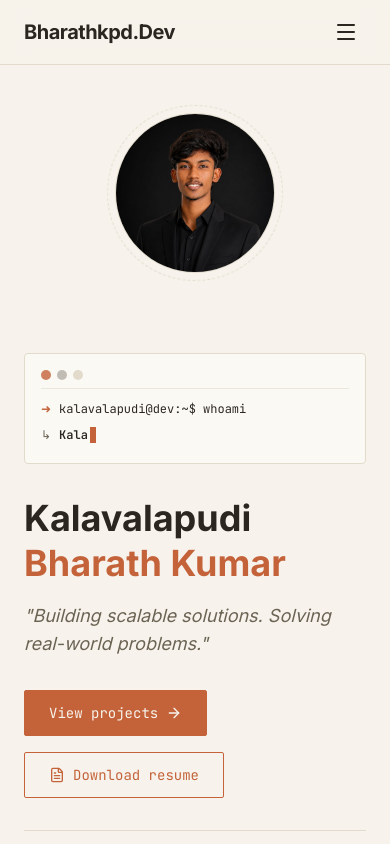
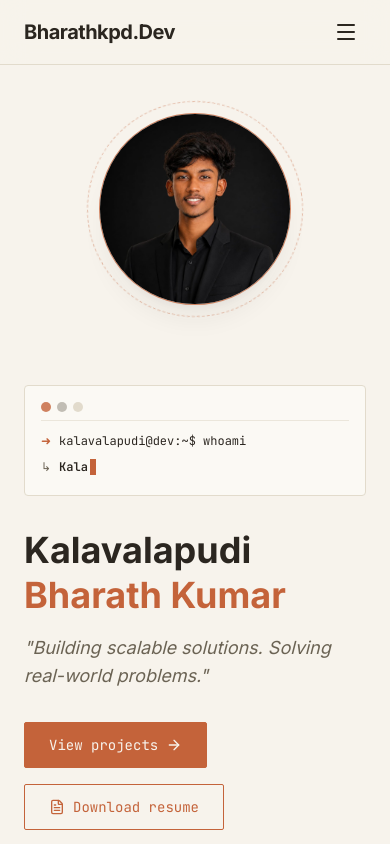
Before and after one commit to bharathkpd/bharathkpd-portifolio, a React (Vite) app: page / in a window 390 px wide. Shown: the top 844 px of the page. Built offline with nearby package versions, Linux system fonts and the light colour scheme.

Commit message:
Highlight profile photo with terracotta borders and shadow glow on mobile view

```diff
--- a/src/components/Hero.tsx
+++ b/src/components/Hero.tsx
@@ -237,10 +237,10 @@ export function Hero() {
           <Reveal delay={300} direction="none">
             <div className="relative group">
               {/* Outer decorative line circle */}
-              <div className="absolute -inset-2 rounded-full border border-dashed border-beige group-hover:border-terracotta transition-colors duration-500 animate-spin-slow pointer-events-none" />
+              <div className="absolute -inset-3 rounded-full border border-dashed border-terracotta/40 group-hover:border-terracotta transition-colors duration-500 animate-spin-slow pointer-events-none" />
 
               {/* Image Frame */}
-              <div className="w-40 h-40 sm:w-64 sm:h-64 lg:w-80 lg:h-80 rounded-full border-[0.5px] border-beige overflow-hidden transition-all duration-750 ease-in-out bg-cream flex items-center justify-center">
+              <div className="w-48 h-48 sm:w-64 sm:h-64 lg:w-80 lg:h-80 rounded-full border-[1.5px] border-terracotta/80 shadow-xl shadow-charcoal/5 overflow-hidden transition-all duration-750 ease-in-out bg-cream flex items-center justify-center">
                 <img
                   src={profileImg}
                   alt="Kalavalapudi Bharath Kumar"
```
